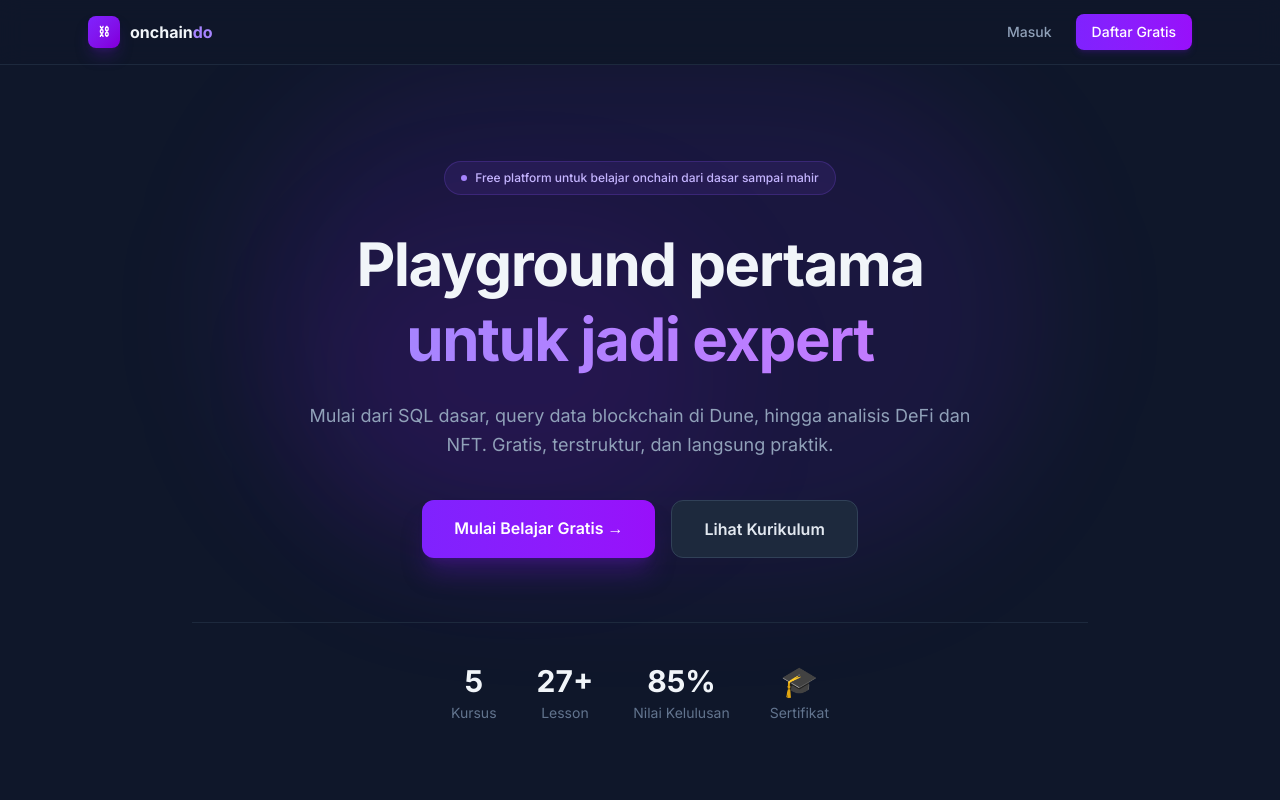
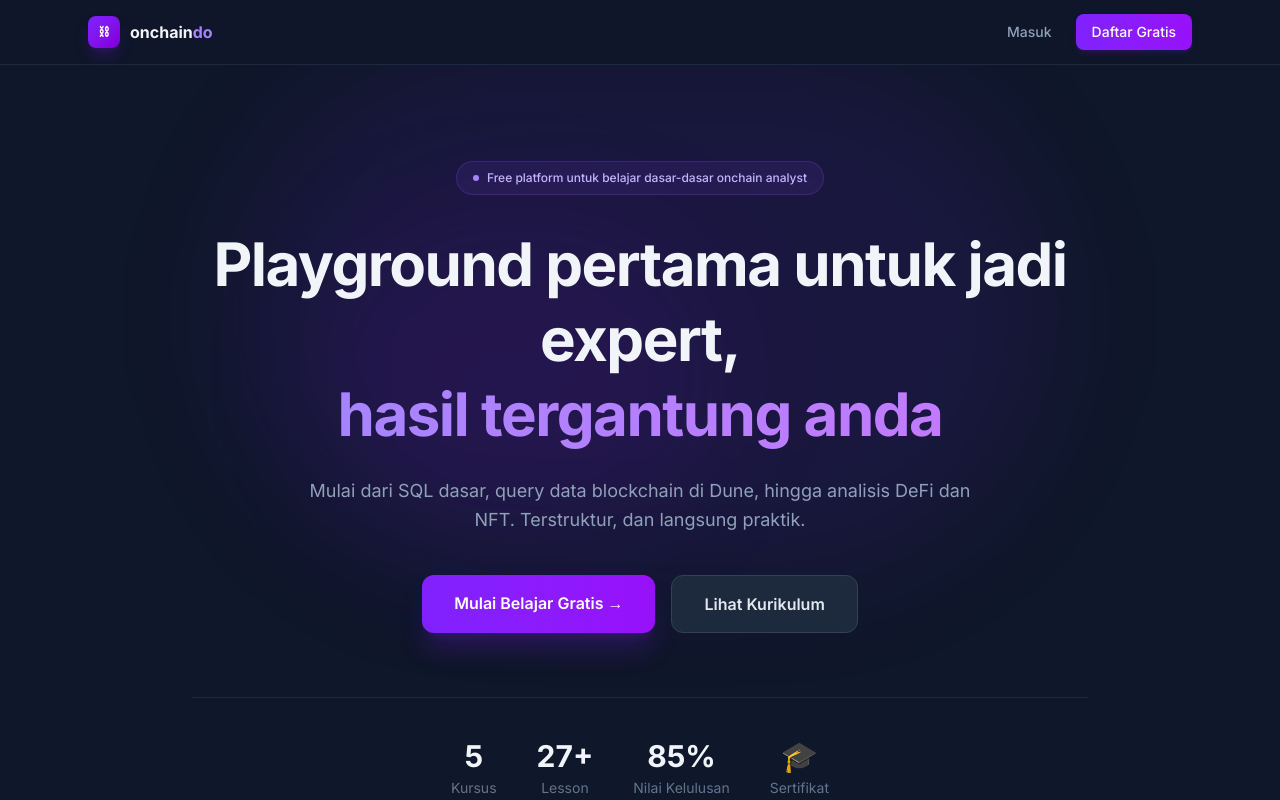
Before and after one commit to imheksa/onchaind62, a Next.js app: page / in a window 1280 px wide. Shown: the top 800 px of the page. Built offline with nearby package versions, Linux system fonts and the light colour scheme.

Commit message:
copy: finalize hero copywriting

```diff
--- a/app/page.tsx
+++ b/app/page.tsx
@@ -101,20 +101,20 @@ export default function HomePage() {
         <div className="max-w-4xl mx-auto text-center relative z-10">
           <div className="inline-flex items-center gap-2 bg-violet-500/10 border border-violet-500/20 text-violet-300 text-xs font-medium px-4 py-2 rounded-full mb-8">
             <span className="w-1.5 h-1.5 bg-violet-400 rounded-full animate-pulse" />
-            Free platform untuk belajar onchain dari dasar sampai mahir
+            Free platform untuk belajar dasar-dasar onchain analyst
           </div>
 
           <h1 className="text-5xl md:text-6xl font-bold leading-tight mb-6 tracking-tight">
-            Playground pertama{" "}
+            Playground pertama untuk jadi expert,{" "}
             <br />
             <span className="bg-gradient-to-r from-violet-400 to-purple-400 bg-clip-text text-transparent">
-              untuk jadi expert
+              hasil tergantung anda
             </span>
           </h1>
 
           <p className="text-lg text-slate-400 max-w-2xl mx-auto mb-10 leading-relaxed">
             Mulai dari SQL dasar, query data blockchain di Dune, hingga analisis DeFi dan NFT.
-            Gratis, terstruktur, dan langsung praktik.
+            Terstruktur, dan langsung praktik.
           </p>
 
           <div className="flex flex-col sm:flex-row gap-4 justify-center">
```
